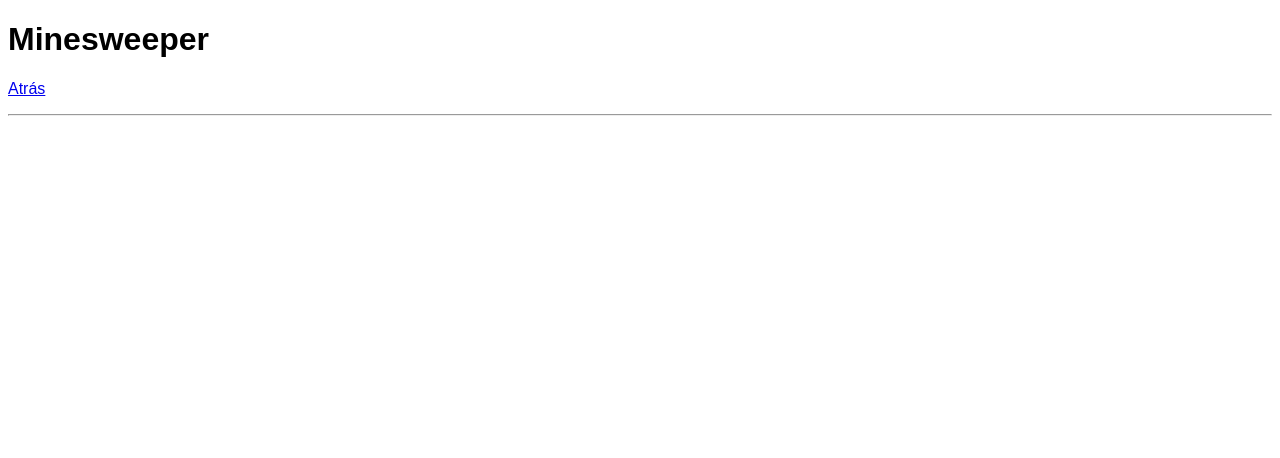
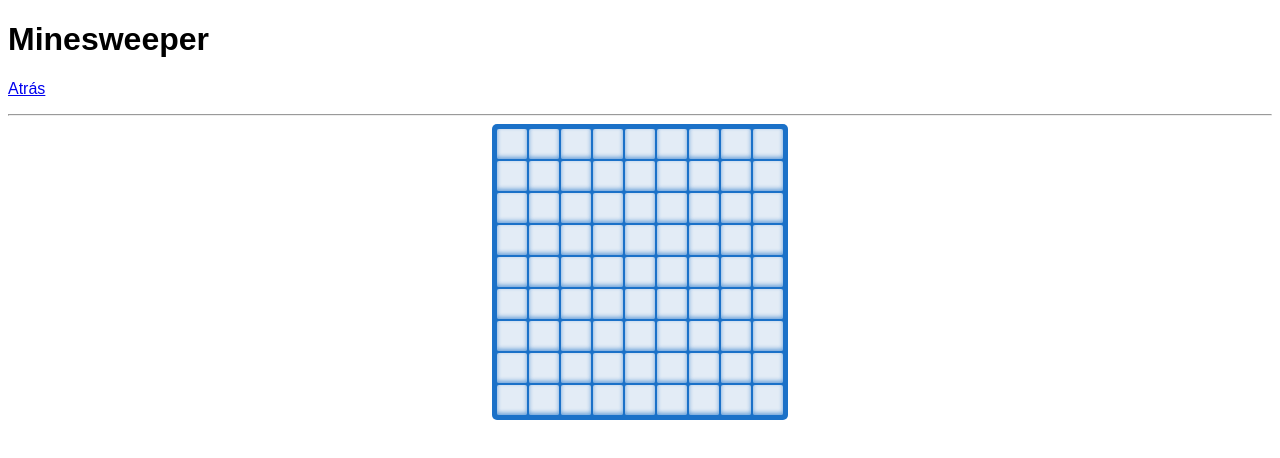
Before and after one commit to eduard02-coder/tp2-js, a website built with Vite: page minesweeper/index.html in a window 1280 px wide. Both pictures are taken after a click on the button "EMPEZAR". Built offline with nearby package versions, Linux system fonts and the light colour scheme.

Commit message:
working on the game board

```diff
--- a/minesweeper/assets/style/main.scss
+++ b/minesweeper/assets/style/main.scss
@@ -15,7 +15,7 @@ body.minesweeper {
     align-items: center;
 
     > #minesweeper {
-      .prestart {
+      .settings {
         border: 1px solid $bg-color-dark;
         padding: 20px;
 
--- a/minesweeper/index.html
+++ b/minesweeper/index.html
@@ -14,7 +14,7 @@
     </header>
     <main>
       <section id="minesweeper">
-        <section class="prestart">
+        <section class="settings">
           <h2>Tamaño de tablero</h2>
           <ul class="board-sizes">
             <li>9x9</li>
@@ -49,7 +49,7 @@
           </ul>
           <button>Empezar</button>
         </section>
-        <section class="game">game</section>
+        <section class="game"></section>
       </section>
     </main>
     <script type="module" src="./ts/import-styles.ts"></script>
--- a/minesweeper/ts/game/game.ts
+++ b/minesweeper/ts/game/game.ts
@@ -1,179 +1,48 @@
-interface mutableData {
-  value: string;
-}
+import { SettingsWindow, type settingsType } from './setting-window.ts';
 
-interface settingsType {
-  rows: number;
-  cols: number;
-  mines: number;
-}
-
-interface someStylesType {
-  color: string;
-  backgroundColor: string;
-}
-
-interface selectorStyleType {
-  selected: someStylesType;
-  unselected: someStylesType;
+interface tileType {
+  dom: HTMLElement;
+  mined: boolean;
+  open: boolean;
 }
 
 class MineSweeper {
   // --- set con constructor
-  #prestartCont: HTMLElement;
   #gameCont: HTMLElement;
+  #settingsObj: SettingsWindow;
 
   // --- set later on
   #board!: HTMLElement;
-
-  #selectorStyle: selectorStyleType = {
-    selected: {
-      color: '',
-      backgroundColor: '',
-    },
-
-    unselected: {
-      color: '',
-      backgroundColor: '',
-    },
-  };
+  #tileArray: tileType[] = [];
 
   constructor(MineSweeperContainer: HTMLElement) {
-    this.#prestartCont = MineSweeperContainer.getElementsByClassName(
-      'prestart',
-    )[0] as HTMLElement;
-
     this.#gameCont = MineSweeperContainer.getElementsByClassName(
       'game',
     )[0] as HTMLElement;
-  }
 
-  #getSomeStylesFrom(element: HTMLElement) {
-    return {
-      backgroundColor: window.getComputedStyle(element).backgroundColor,
-      color: window.getComputedStyle(element).color,
-    };
-  }
-
-  #setEventsOnLis(
-    lis: NodeListOf<HTMLLIElement>,
-    data: mutableData,
-    secondaryFunc: null | ((entry: HTMLElement) => void) = null,
-  ) {
-    if (!this.#selectorStyle.selected.color.length) {
-      this.#selectorStyle.selected = this.#getSomeStylesFrom(lis[0]);
-    }
-
-    if (!this.#selectorStyle.unselected.color.length) {
-      this.#selectorStyle.unselected = this.#getSomeStylesFrom(lis[1]);
-    }
-
-    const length = lis.length;
-
-    const liEventHandler = (event: Event) => {
-      // --- unselected
-      for (let i = 0; i < length; i++) {
-        lis[i].style.backgroundColor =
-          this.#selectorStyle.unselected.backgroundColor;
-        lis[i].style.color = this.#selectorStyle.unselected.color;
-      }
-
-      // --- selected
-      (event.target as HTMLLIElement).style.backgroundColor =
-        this.#selectorStyle.selected.backgroundColor;
-      (event.target as HTMLLIElement).style.color =
-        this.#selectorStyle.selected.color;
-
-      data.value = (event.target as HTMLLIElement).innerText;
-
-      if (secondaryFunc) {
-        secondaryFunc(event.target as HTMLElement);
-      }
-    };
-
-    // --- event adding
-    for (let i = 0; i < length; i++) {
-      lis[i].addEventListener('click', liEventHandler);
-    }
-  }
-
-  async #prestart() {
-    // --- DOM Elements
-    const prestartContainer = this.#prestartCont;
-    const gameContainer = this.#gameCont;
-    const elemTamanios = prestartContainer.querySelectorAll(
-      ' ul.board-sizes > li',
-    ) as NodeListOf<HTMLLIElement>;
-    const startBt = prestartContainer.querySelector(
-      'button',
-    ) as HTMLButtonElement;
-
-    // --- other variables and consts
-    const boardSize = {
-      value: '',
-    };
-
-    const mineNumb = {
-      value: '',
-    };
-
-    const secondaryHandler = (entrada: HTMLElement) => {
-      // ---board size options handling
-      const parent = entrada.parentElement as HTMLUListElement;
-      const index = Array.prototype.indexOf.call(parent.children, entrada);
-
-      const mineOptionsUls = document.querySelectorAll(
-        '#minesweeper > section.prestart > ul.mine-options',
-      );
-
-      // --- hide all
-      const length = mineOptionsUls.length;
-      for (let i = 0; i < length; i++) {
-        (mineOptionsUls[i] as HTMLUListElement).style.display = 'none';
-      }
-
-      // --- show according selected
-      (mineOptionsUls[index] as HTMLUListElement).style.display = 'flex';
-
-      const mineOptionsLis = mineOptionsUls[index]
-        .children as unknown as NodeListOf<HTMLLIElement>;
-      this.#setEventsOnLis(mineOptionsLis, mineNumb);
-      mineOptionsLis[0].click();
-    };
-
-    this.#setEventsOnLis(elemTamanios, boardSize, secondaryHandler);
-    elemTamanios[0].click();
-
-    return new Promise((resolve) => {
-      // --- start button
-      const startBtHandler = () => {
-        gameContainer.style.display = 'block';
-        prestartContainer.style.display = 'none';
-        const arr = boardSize.value.split('x');
-
-        resolve({
-          rows: Number(arr[0]),
-          cols: Number(arr[1]),
-          mines: Number(mineNumb.value),
-        });
-      };
-
-      startBt.addEventListener('click', startBtHandler);
-    });
+    this.#settingsObj = new SettingsWindow(MineSweeperContainer);
   }
 
   #populateBoard(settings: settingsType) {
     const cols = settings.cols;
     const rows = settings.rows;
-    const totalSquares = cols * rows;
+    const totalTiles = cols * rows;
 
     this.#board = document.createElement('div');
     this.#gameCont.append(this.#board);
     this.#board.className = 'board';
 
-    for (let i = 0; i < totalSquares; i++) {
+    for (let i = 0; i < totalTiles; i++) {
       const newDiv = document.createElement('div');
       this.#board.append(newDiv);
+
+      const tile = {
+        dom: newDiv,
+        open: false,
+        mined: false,
+      };
+
+      this.#tileArray.push(tile);
     }
 
     this.#board.style.display = 'grid';
@@ -182,12 +51,15 @@ class MineSweeper {
     this.#board.style.gap = '2px';
   }
 
+  #speadMines(mines: number) {}
+
   async start() {
-    let settings = await this.#prestart();
+    let settings = (await this.#settingsObj.run()) as settingsType;
     console.log(settings);
 
-    this.#gameCont.innerHTML = '';
-    // this.#populateBoard(settings);
+    this.#populateBoard(settings);
+
+    console.log(this.#tileArray);
   }
 }
 
--- a/minesweeper/ts/game/setting-window.ts
+++ b/minesweeper/ts/game/setting-window.ts
@@ -20,7 +20,7 @@ interface selectorStyleType {
 
 class SettingsWindow {
   // --- set con constructor
-  #prestartCont: HTMLElement;
+  #settingsCont: HTMLElement;
   #gameCont: HTMLElement;
 
   #selectorStyle: selectorStyleType = {
@@ -36,8 +36,8 @@ class SettingsWindow {
   };
 
   constructor(MineSweeperContainer: HTMLElement) {
-    this.#prestartCont = MineSweeperContainer.getElementsByClassName(
-      'prestart',
+    this.#settingsCont = MineSweeperContainer.getElementsByClassName(
+      'settings',
     )[0] as HTMLElement;
 
     this.#gameCont = MineSweeperContainer.getElementsByClassName(
@@ -94,14 +94,14 @@ class SettingsWindow {
     }
   }
 
-  async #run() {
+  async run() {
     // --- DOM Elements
-    const prestartContainer = this.#prestartCont;
+    const settingsContainer = this.#settingsCont;
     const gameContainer = this.#gameCont;
-    const elemTamanios = prestartContainer.querySelectorAll(
+    const elemTamanios = settingsContainer.querySelectorAll(
       ' ul.board-sizes > li',
     ) as NodeListOf<HTMLLIElement>;
-    const startBt = prestartContainer.querySelector(
+    const startBt = settingsContainer.querySelector(
       'button',
     ) as HTMLButtonElement;
 
@@ -119,9 +119,8 @@ class SettingsWindow {
       const parent = entrada.parentElement as HTMLUListElement;
       const index = Array.prototype.indexOf.call(parent.children, entrada);
 
-      const mineOptionsUls = document.querySelectorAll(
-        '#minesweeper > section.prestart > ul.mine-options',
-      );
+      const mineOptionsUls =
+        settingsContainer.querySelectorAll('ul.mine-options');
 
       // --- hide all
       const length = mineOptionsUls.length;
@@ -145,7 +144,7 @@ class SettingsWindow {
       // --- start button
       const startBtHandler = () => {
         gameContainer.style.display = 'block';
-        prestartContainer.style.display = 'none';
+        settingsContainer.style.display = 'none';
         const arr = boardSize.value.split('x');
 
         resolve({
@@ -159,3 +158,5 @@ class SettingsWindow {
     });
   }
 }
+
+export { SettingsWindow, type settingsType };
```
